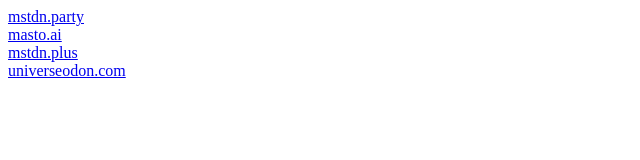
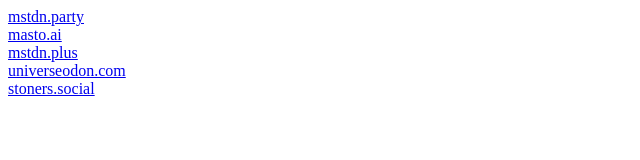
Before and after one commit to m3t0034/mastodon, a plain HTML site: page index.html in a window 1280 px wide. Shown: the whole page, without its empty margins (0-640 px from the left). Drawn offline with Linux system fonts and the light colour scheme.

Commit message:
Update index.html

```diff
--- a/index.html
+++ b/index.html
@@ -5,3 +5,5 @@
 <a rel="me" href="https://mstdn.plus/@m3t00">mstdn.plus</a>
 </br>
 <a rel="me" href="https://universeodon.com/@m3t00">universeodon.com</a>
+</br>
+<a rel="me" href="https://stoners.social/@m3t00">stoners.social</a>
```
